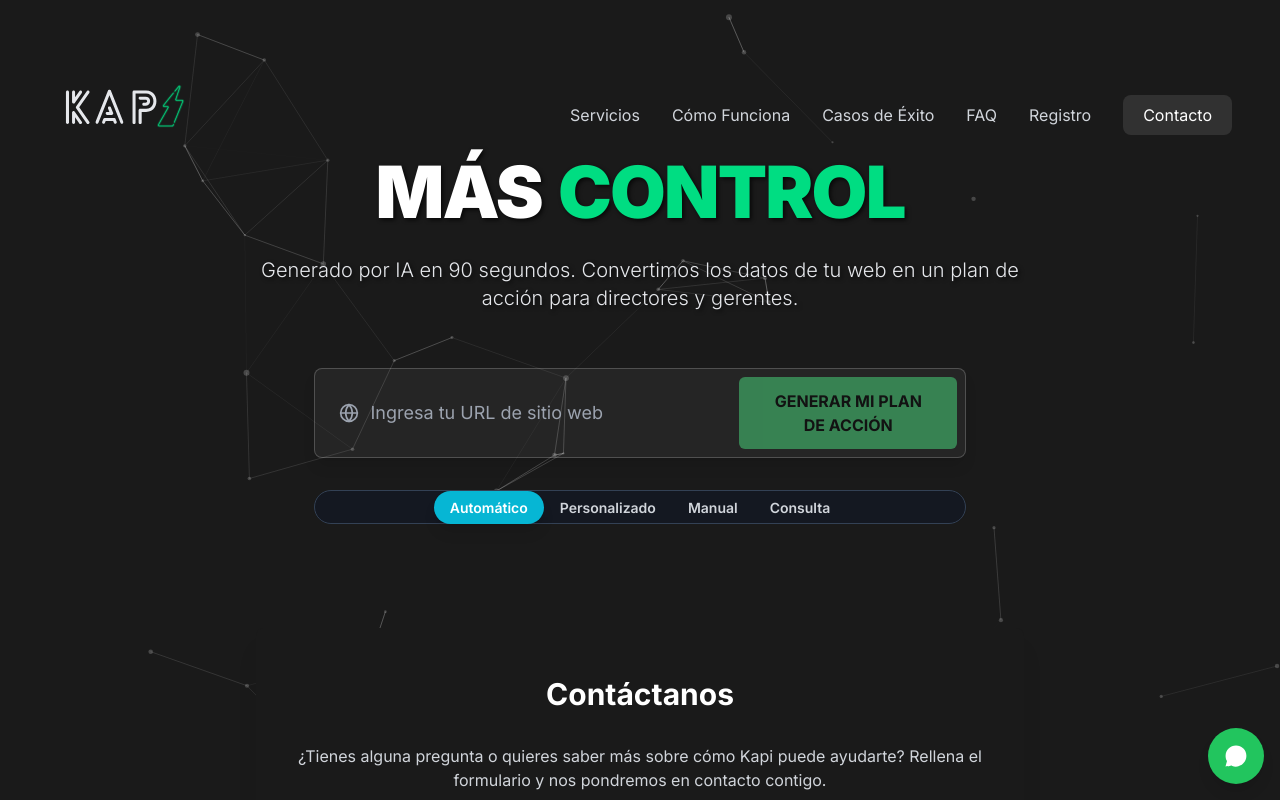
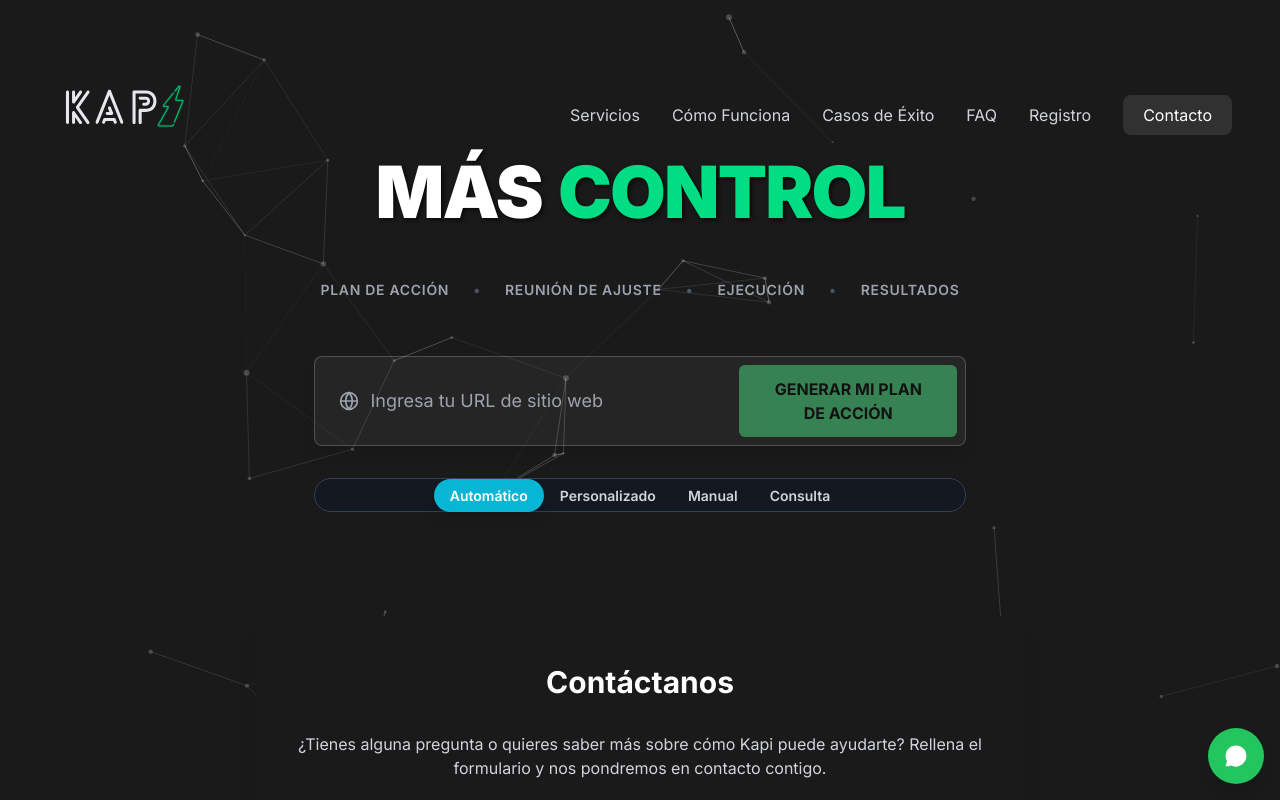
Before and after one commit to nataliogarbus/kapi360-mvp, a Next.js app: page / in a window 1280 px wide. Shown: the top 800 px of the page. Built offline with nearby package versions, Linux system fonts and the light colour scheme.

Commit message:
feat: Implementación de nuevas funcionalidades (WhatsApp, formulario, ValuePath)

```diff
--- a/src/components/HeroSection.tsx
+++ b/src/components/HeroSection.tsx
@@ -2,6 +2,7 @@
 
 import React, { useState, useEffect } from 'react';
 import { motion, AnimatePresence } from 'framer-motion';
+import ValuePath from './ValuePath';
 
 const words = ["Visión", "Control", "Gestión", "Clientes", "Ingresos", "Éxitos", "Ventas", "POTENCIA"];
 
@@ -35,9 +36,8 @@ const HeroSection = () => {
             </motion.span>
           </AnimatePresence>
         </h1>
-        <p className="mt-4 text-lg md:text-xl max-w-3xl mx-auto font-light text-gray-200 text-shadow-custom">
-          Generado por IA en 90 segundos. Convertimos los datos de tu web en un plan de acción para directores y gerentes.
-        </p>
+        {/* Replaced the paragraph with ValuePath component */}
+        <ValuePath />
       </div>
     </section>
   );
--- /dev/null
+++ b/src/components/ValuePath.tsx
@@ -0,0 +1,54 @@
+import React from 'react';
+
+const ValuePath: React.FC = () => {
+  return (
+    <div className="mt-10 w-full max-w-4xl mx-auto px-4">
+        <div className="flex flex-col md:flex-row items-center justify-center space-y-2 md:space-y-0 md:space-x-4 text-gray-400 font-semibold text-sm uppercase tracking-wider">
+
+            {/* Paso 1 */}
+            <div className="relative group">
+                <span className="cursor-pointer p-2 transition-colors duration-300 group-hover:text-green-400">PLAN DE ACCIÓN</span>
+                <div className="absolute top-full mt-3 w-56 bg-gray-800 border border-gray-700 p-3 rounded-lg shadow-lg text-xs text-left z-10 normal-case opacity-0 invisible group-hover:opacity-100 group-hover:visible transition-all duration-300 transform group-hover:translate-y-0 translate-y-2">
+                    <h4 className="font-bold text-white mb-1">Diagnóstico IA Inmediato</h4>
+                    <p className="text-gray-400">Nuestra IA analiza tu web y la de tus competidores para generar un plan de acción enfocado en resultados de negocio.</p>
+                </div>
+            </div>
+
+            <span className="hidden md:block text-gray-600">&bull;</span>
+
+            {/* Paso 2 */}
+            <div className="relative group">
+                <span className="cursor-pointer p-2 transition-colors duration-300 group-hover:text-green-400">REUNIÓN DE AJUSTE</span>
+                <div className="absolute top-full mt-3 w-56 bg-gray-800 border border-gray-700 p-3 rounded-lg shadow-lg text-xs text-left z-10 normal-case opacity-0 invisible group-hover:opacity-100 group-hover:visible transition-all duration-300 transform group-hover:translate-y-0 translate-y-2">
+                    <h4 className="font-bold text-white mb-1">Reunión Estratégica</h4>
+                    <p className="text-gray-400">Un especialista de Kapi revisa el plan contigo para validarlo, ajustarlo y definir objetivos medibles.</p>
+                </div>
+            </div>
+
+            <span className="hidden md:block text-gray-600">&bull;</span>
+
+            {/* Paso 3 */}
+            <div className="relative group">
+                <span className="cursor-pointer p-2 transition-colors duration-300 group-hover:text-green-400">EJECUCIÓN</span>
+                <div className="absolute top-full mt-3 w-56 bg-gray-800 border border-gray-700 p-3 rounded-lg shadow-lg text-xs text-left z-10 normal-case opacity-0 invisible group-hover:opacity-100 group-hover:visible transition-all duration-300 transform group-hover:translate-y-0 translate-y-2">
+                    <h4 className="font-bold text-white mb-1">Implementación Experta</h4>
+                    <p className="text-gray-400">Nuestro equipo se encarga de implementar las mejoras técnicas, de contenido y de campañas.</p>
+                </div>
+            </div>
+
+            <span className="hidden md:block text-gray-600">&bull;</span>
+
+            {/* Paso 4 */}
+            <div className="relative group">
+                <span className="cursor-pointer p-2 transition-colors duration-300 group-hover:text-green-400">RESULTADOS</span>
+                <div className="absolute top-full mt-3 w-56 bg-gray-800 border border-gray-700 p-3 rounded-lg shadow-lg text-xs text-left z-10 normal-case opacity-0 invisible group-hover:opacity-100 group-hover:visible transition-all duration-300 transform group-hover:translate-y-0 translate-y-2">
+                    <h4 className="font-bold text-white mb-1">Optimización Continua</h4>
+                    <p className="text-gray-400">Medimos el impacto de cada acción, reportamos el progreso y ajustamos la estrategia para maximizar tu ROI.</p>
+                </div>
+            </div>
+        </div>
+    </div>
+  );
+};
+
+export default ValuePath;
```
